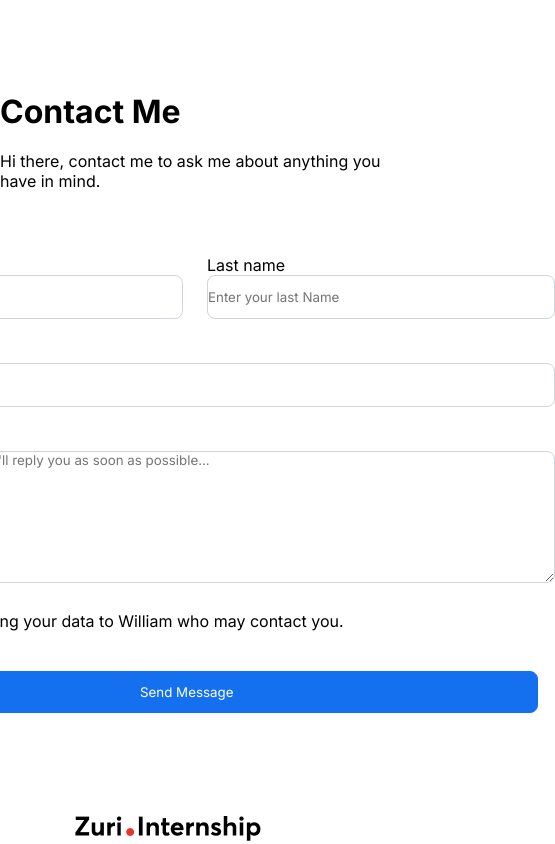
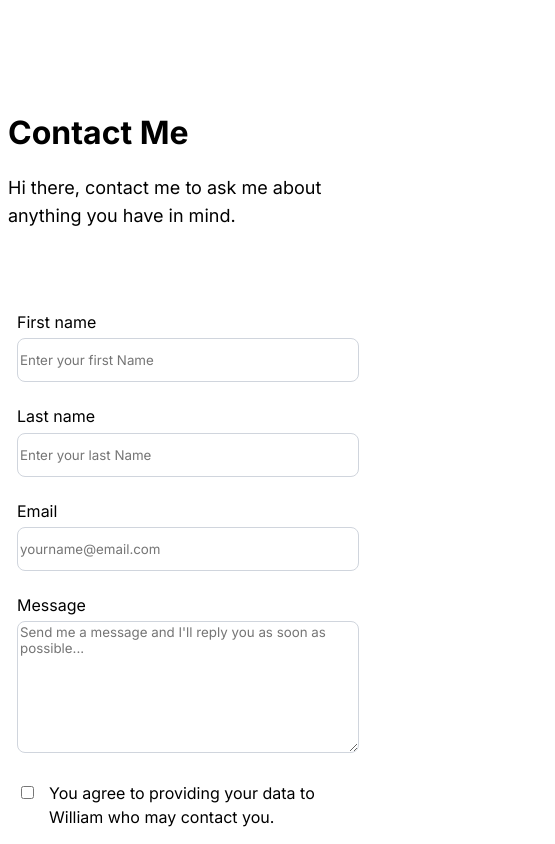
Before and after one commit to Bill-Adepoju/Simple-Links-Tracker, a React (Vite) app in the folder Dashboard task/: page /contact in a window 390 px wide. Shown: the top 844 px of the page, 555 px wide, since content can reach past the window. Built offline with nearby package versions, Linux system fonts and the light colour scheme.

Commit message:
Style : Add styling and media query to Contact Page

```diff
--- a/Dashboard task/src/components/Contact.jsx
+++ b/Dashboard task/src/components/Contact.jsx
@@ -8,9 +8,8 @@ export default function Contact() {
             lastName: "",
             email: "",
             comments: "",
-            isFriendly: true,
-            employment: "",
-            favColor: ""
+            agreement: false,
+
         }
     )
 
@@ -26,16 +25,17 @@ export default function Contact() {
 
     function handleSubmit(event) {
         event.preventDefault()
-        // submitToApi(formData)
-        console.log(formData)
+        // console.log(formData)
     }
 
     return (
 
         <div className="contact-Page">
             <div id="contact-text">
-                <h1>Contact Me</h1>
-                <p className="contact-Paragraph">Hi there, contact me to ask me about anything you have in mind.</p>
+                <div>
+                    <h1 className="contact-header">Contact Me</h1>
+                    <p className="contact-Paragraph">Hi there, contact me to ask me about anything you have in mind.</p>
+                </div>
             </div>
             <form onSubmit={handleSubmit} id="contact-field">
                <div className="names">
@@ -87,11 +87,11 @@ export default function Contact() {
                 <input
                     type="checkbox"
                     id="agreement"
-                    checked={formData.isFriendly}
+                    checked={formData.agreement}
                     onChange={handleChange}
-                    name="isFriendly"
+                    name="agreement"
                 />
-                <label htmlFor="isFriendly">You agree to providing your data to William who may contact you.</label>
+                <label className="agree-label" htmlFor="agreement">You agree to providing your data to William who may contact you.</label>
                 <br />
 
                 <br />
--- a/Dashboard task/src/index.css
+++ b/Dashboard task/src/index.css
@@ -1,6 +1,6 @@
 *{
-  margin: 0;
-  padding: 0;
+  /* margin: 0;
+  padding: 0; */
   box-sizing: border-box;
   font-family: 'Inter', sans-serif;
 }
@@ -76,20 +76,29 @@
 .contact-Page{
   display: flex;
   flex-direction: column;
-  /* justify-content: center; */
+  justify-self: center;
   align-items: center;
   margin-top: 5.75rem;
 }
 
 /* .contact-text{
+  display: flex;
+  justify-content: center;
+  align-items: center;
+  text-align: center;
+} */
 
-} */
+
 .contact-Paragraph{
   margin-top: 1.25rem;
+  font-weight: 400;
+  font-size: 20px;
+  line-height: 30px;
 }
 
 .labels{
   display: block;
+  padding-bottom: 0.4rem;
 }
 
 .names{
@@ -108,7 +117,7 @@
 #contact-field{
 
 
-  margin-top: 4rem;
+  margin: 4rem 0 16rem;
 
 }
 
@@ -142,6 +151,13 @@
   cursor: pointer;
 }
 
+.agree-label{
+  padding-left: 0.75rem;
+  font-weight: 400;
+  font-size: 16px;
+  line-height: 24px;
+}
+
 
 
 
@@ -159,6 +175,42 @@
     flex-direction: column;
     gap: 1rem;
     align-items: baseline;
+  }
+
+  .names{
+    display: flex;
+    flex-direction: column;
+  }
+
+  #first_name, #last_name , #email{
+    width: 23rem;
+    height: 3rem;
+  }
+
+  #message{
+    width: 23rem;
+    height: 8.25rem;
+  }
+
+  #btn__submit{
+    padding: 0.75rem 8.23rem;
+  }
+
+
+
+  .contact-Paragraph{
+    font-size: 18px;
+    line-height: 28px;
+  }
+
+  .agree-label{
+    display: inline-flex;
+    width: 23rem;
+    overflow-wrap: break-word;
+    word-wrap: break-word;
+    word-break: break-word;
+
+
   }
 }
 
@@ -194,7 +246,47 @@
     align-items: center;
 
   }
+
+  .names{
+    display: flex;
+    flex-direction: column;
+  }
+
+  #first_name, #last_name , #email{
+    width: 35rem;
+    height: 2.75rem;
+  }
+
+  #message{
+    width: 35rem;
+    height: 9rem;
+  }
+
+  #btn__submit{
+    padding: 0.75rem 14.5rem;
+  }
+
+
+
+  .contact-Paragraph{
+    font-size: 18px;
+    line-height: 28px;
+  }
+
+  .agree-label{
+    display: inline-flex;
+    width: 35rem;
+    overflow-wrap: break-word;
+    word-wrap: break-word;
+    word-break: break-word;
+
+
+  }
 }
+
+
+
+
 @media only screen and (min-width : 360px) and (max-width : 399px){
   .link-button{
     width: 21.5rem;
@@ -210,4 +302,45 @@
     align-items: baseline;
 
   }
+
+  .names{
+    display: flex;
+    flex-direction: column;
+  }
+
+  #first_name, #last_name , #email{
+    width: 21.4rem;
+    height: 2.75rem;
+  }
+
+  #message{
+    width: 21.4rem;
+    height: 8.25rem;
+  }
+
+  #btn__submit{
+    padding: 0.75rem 7.1rem;
+  }
+
+
+
+  .contact-Paragraph{
+    font-size: 18px;
+    line-height: 28px;
+  }
+
+  .agree-label{
+    display: inline-flex;
+    width: 21rem;
+    overflow-wrap: break-word;
+    word-wrap: break-word;
+    word-break: break-word;
+
+
+  }
+
+
+
+
+
 }
```
